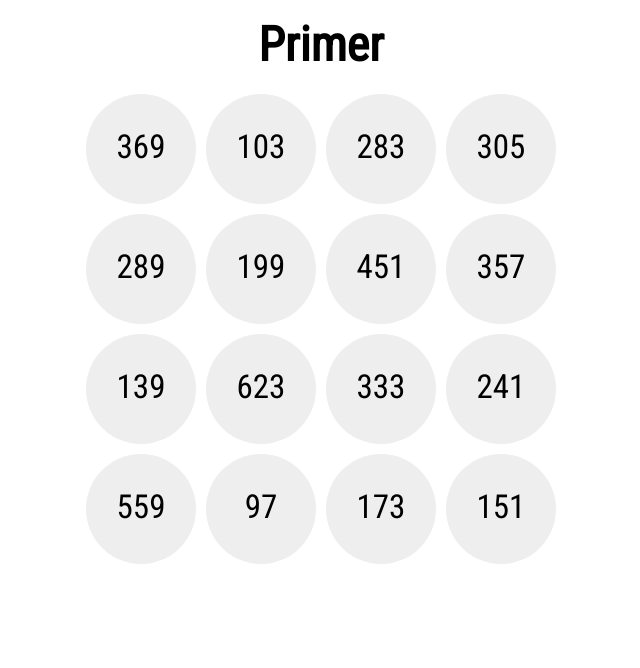
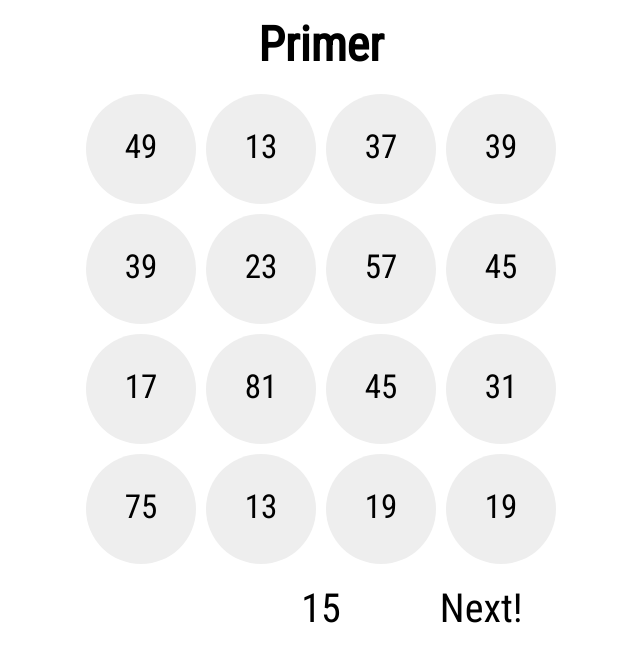
Before and after one commit to samontenegro/Primer, a plain HTML site: page index.html in a window 1280 px wide. Shown: the whole page, without its empty margins (319-959 px from the left). Drawn offline with Linux system fonts and the light colour scheme.

Commit message:
added timer and controls for board w/ styles

```diff
--- a/index.html
+++ b/index.html
@@ -13,7 +13,11 @@
         </div>
         <div class="container">
             <div id="board" class="cont-grid"></div>
-            <div id="bar"class="controls"></div>
+            <div id="bar">
+                <div class="controls">
+                    <div id="timer"></div><div id="next-round">Next!</div>
+                </div>
+            </div>
         </div>
         <script src="scripts.js"></script>
     </body>
--- a/scripts.js
+++ b/scripts.js
@@ -113,10 +113,11 @@ function highlightPrimes () { // highlights cells with prime values
 }
 
 function acceptRound () { // decides if selected cells win round
-    primeCount = 0;
+    let primeCount = 0;
+    let currentTime = parseInt(timer.textContent);
     Array.from(cells).forEach(
         function (x) {
-            if (x.classList.contains('selected') && x.getAttribute('data-prime') !== null) {
+            if (x.classList.contains('selected') && x.getAttribute('data-prime') !== null && currentTime > 0) {
                 primeCount += 1;
             }
         }
@@ -125,8 +126,24 @@ function acceptRound () { // decides if selected cells win round
     else {return false}
 }
 
+function startTimer(time) {
+    timer.textContent = `${time}`;
+    let timeDisplay = setInterval( function() {
+        if (time > 0) {
+            time -= 1;
+            timer.textContent = `${time}`;
+        } else {
+            timer.textContent = `${time}`;
+            clearInterval(timeDisplay);
+        }
+    },1000);
+}
+
+const time = 20;
+const timer = document.querySelector("#timer");
+
 let N = 4;
-let Diff_max = 800;
+let Diff_max = 100;
 
 // Making a truly square board
 const board = document.querySelector("#board");
@@ -143,6 +160,8 @@ window.addEventListener('resize', () => resizeCells());
 
 // Ref for cells appearing in the board and setting event listeners for 'click' event
 const cells = board.querySelectorAll('.cell');
+const next = document.querySelector('#next-round');
+
 cells.forEach(
     function (x) {
         x.addEventListener('click',
@@ -156,3 +175,4 @@ cells.forEach(
 
 
 setNumbers();
+startTimer(time);
--- a/styles.css
+++ b/styles.css
@@ -1,3 +1,9 @@
+body {
+    font-family: "Roboto Condensed", sans-serif;
+         user-select: none;
+    -moz-user-select: none;
+}
+
 .highlight {
     background-color: red !important;
 }
@@ -14,11 +20,17 @@
     width: 100%;
 }
 
-.controls {
-    display: block;
+#bar {
     position: relative;
     width: 100%;
     height: 10vh;
+    margin-top: 2vh;
+
+}
+
+.controls {
+    display: flex;
+    justify-content: center;
 }
 
 .cell {
@@ -26,17 +38,14 @@
     background-color: #eee;
     border-radius: 50%;
     display: block;
-    font-family: "Roboto Condensed", sans-serif;
     font-size: 300%;
     text-align: center;
-
-         user-select: none;
-    -moz-user-select: none;
 }
 
-div.cell.selected {
+div.cell.selected, #next-round:active {
     background-color: darkslategray;
     color: white;
+    box-shadow: 0 0.5vh rgb(30,30,30);
 }
 
 div.cell > p {
@@ -60,6 +69,20 @@ div.cell > p {
     text-align: center;
 }
 
+#timer {
+    width: auto;
+    height: 100%;
+    font-size: 5vh;
+}
+
+#next-round {
+    display: block;
+    position: absolute;
+    right: 4%;
+    font-size: 5vh;
+    padding: 0 4%;
+    border-radius: 4em;
+}
 
 
 @media screen and (orientation: landscape) {
@@ -75,15 +98,9 @@ div.cell > p {
         width: 60vh;
     }
 
-    .controls {
+    #bar {
         width: 60vh;
     }
-
-    /*
-    div.cell {
-        font-size: 2.7vh;
-    }
-    */
 
     div.cell > p {
         width: 100%;
```
